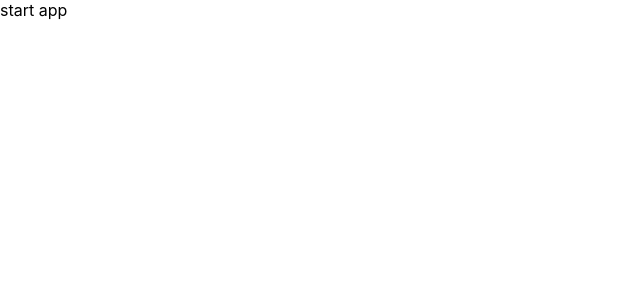
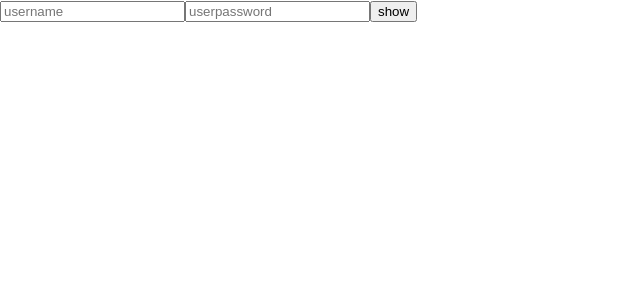
Before and after one commit to PospelovVladimir/hooks_react, a React (Create React App) app: page / in a window 1280 px wide. Shown: the top 300 px of the page, without its empty margins (0-640 px from the left). Built offline with nearby package versions, Linux system fonts and the light colour scheme.

Commit message:
create custom hook 'useInput'

```diff
--- a/src/App.js
+++ b/src/App.js
@@ -1,7 +1,18 @@
 import "./App.css";
+import useInput from "./hooks/useInput";
 
 function App() {
-  return <div>start app</div>;
+  const username = useInput("");
+  const userPassword = useInput("");
+  const showData = () => console.log(`${username.value}, ${userPassword.value}`);
+
+  return (
+    <div>
+      <input type="text" placeholder="username" {...username}></input>
+      <input type="password" placeholder="userpassword" {...userPassword}></input>
+      <button onClick={() => showData()}>show</button>
+    </div>
+  );
 }
 
 export default App;
--- /dev/null
+++ b/src/hooks/useInput.js
@@ -0,0 +1,12 @@
+import { useState } from "react";
+
+export default function useInput(defaultValue) {
+  const [value, setValue] = useState(defaultValue);
+
+  const onChange = (e) => setValue(e.target.value);
+
+  return {
+    value,
+    onChange,
+  };
+}
```
